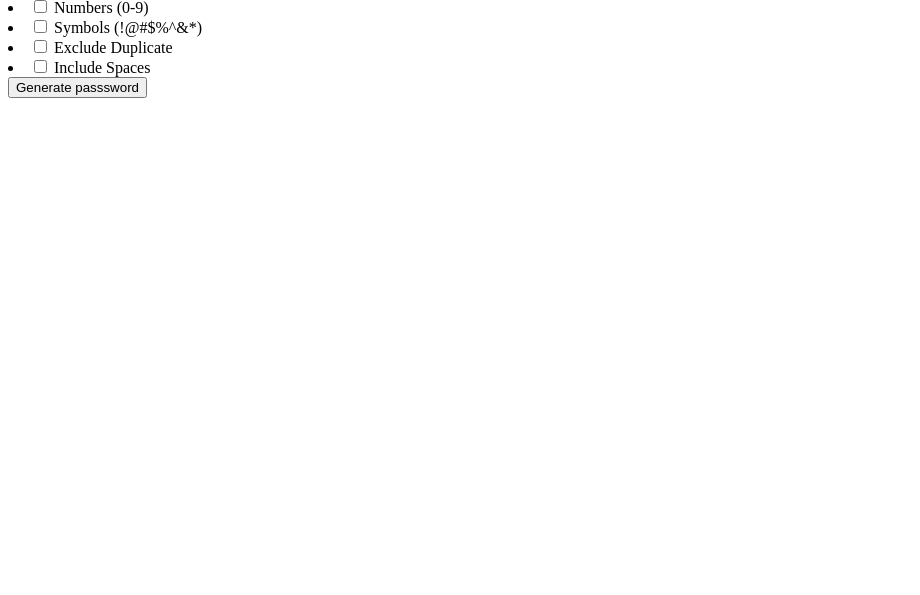
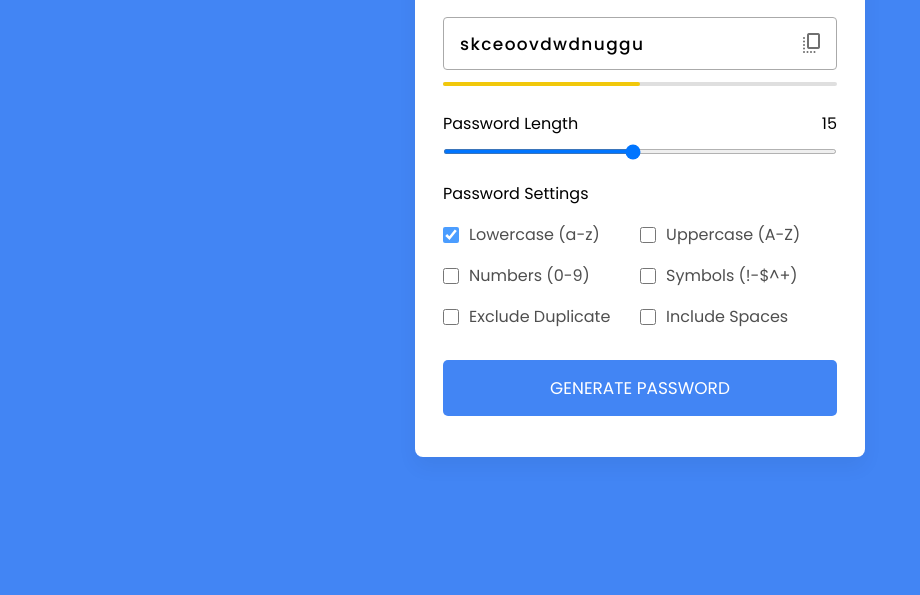
Before and after one commit to wujunfan0/Password-Generator, a plain HTML site: page index.html in a window 1280 px wide. Shown: the part 205-800 px from the top of the page, without its empty margins (0-920 px from the left). Drawn offline with nearby package versions, Linux system fonts and the light colour scheme.

Commit message:
Fifth Commit

```diff
--- a/index.html
+++ b/index.html
@@ -1,12 +1,12 @@
-<!DOCTYPE html> <!-- This tells the browser thatthis document is written in modern HTML5 so it can render age orrectly-->
-<html lang="en"> <!-- This is th root element that wraps the entire web page and the lang tells browsers that the language o the page is eglish-->
-<head> <!-- this is just a container for all the metadatat that doesnt get shown on screen but tells browser how to handle things-->
-    <meta charset="UTF-8"> <!-- this sets the character encoding to UTF 8 which lets the browser support almost all standard letters, numbers, etc-->
-    <meta name="viewport" content=""width=device-width, initial-scle="1.0"> <!-- this line is very important for having a mobile friendly design as it makes sure to scale the page properly on phones, etc-->
-    <title>Password Generator</title> <!-- this is just the title that is shown on the browser tab in your window-->
-    <link rel="stylesheet" href="style.css"> <!-- this just connects your external CSS file to the HTML file so the browser knows how to style the elements-->
+<!--<!DOCTYPE html>  This tells the browser thatthis document is written in modern HTML5 so it can render age orrectly
+<html lang="en">  This is th root element that wraps the entire web page and the lang tells browsers that the language o the page is eglish
+<head>  this is just a container for all the metadatat that doesnt get shown on screen but tells browser how to handle things
+    <meta charset="UTF-8">  this sets the character encoding to UTF 8 which lets the browser support almost all standard letters, numbers, etc
+    <meta name="viewport" content=""width=device-width, initial-scle="1.0">  this line is very important for having a mobile friendly design as it makes sure to scale the page properly on phones, etc
+    <title>Password Generator</title>  this is just the title that is shown on the browser tab in your window
+    <link rel="stylesheet" href="style.css">  this just connects your external CSS file to the HTML file so the browser knows how to style the elements
 </head>
-<body> <!--this is the body section is is all of the vsuual content-->
+<body> this is the body section is is all of the vsuual content
     <div class="container">
         <h2>Password Generator</h2>
         <div class="wrapper">
@@ -53,4 +53,71 @@
             </div>
             <button class="generate-btn">Generate passsword</button>
         </div>
+    </div> -->
+
+
+<!DOCTYPE html>
+<html lang="en" dir="ltr">
+  <head>
+    <meta charset="utf-8">
+    <title>Random Password Generator</title>
+    <link rel="stylesheet" href="style.css">
+    <meta name="viewport" content="width=device-width, initial-scale=1.0">
+    <link rel="stylesheet" href="https://fonts.googleapis.com/css2?family=Material+Symbols+Rounded:opsz,wght,FILL,GRAD@20..48,100..700,0..1,-50..200">
+    <script src="script.js" defer></script>
+
+  </head>
+  <body>
+    <div class="container">
+    <h2>Password Generator</h2>
+    <div class="wrapper">
+        <div class="input-box">
+
+
+          <input type="text" disabled>
+          <span class="material-symbols-rounded">copy_all</span>
+        </div>
+        <div class="pass-indicator"></div>
+        <div class="pass-length">
+          <div class="details">
+            <label class="title">Password Length</label>
+            <span></span>
+
+
+          </div>
+          <input type="range" min="1" max="30" value="15" step="1">
+        </div>
+        <div class="pass-settings">
+          <label class="title">Password Settings</label>
+          <ul class="options">
+            <li class="option">
+              <input type="checkbox" id="lowercase" checked>
+              <label for="lowercase">Lowercase (a-z)</label>
+            </li>
+            <li class="option">
+              <input type="checkbox" id="uppercase">
+              <label for="uppercase">Uppercase (A-Z)</label>
+            </li>
+            <li class="option">
+              <input type="checkbox" id="numbers">
+              <label for="numbers">Numbers (0-9)</label>
+            </li>
+            <li class="option">
+              <input type="checkbox" id="symbols">
+              <label for="symbols">Symbols (!-$^+)</label>
+            </li>
+            <li class="option">
+              <input type="checkbox" id="exc-duplicate">
+              <label for="exc-duplicate">Exclude Duplicate</label>
+            </li>
+            <li class="option">
+              <input type="checkbox" id="spaces">
+              <label for="spaces">Include Spaces</label>
+            </li>
+          </ul>
+        </div>
+        <button class="generate-btn">Generate Password</button>
+      </div>
     </div>
+</body>
+</html>
--- /dev/null
+++ b/script.js
@@ -0,0 +1,62 @@
+const lengthSlider = document.querySelector(".pass-length input"),options = document.querySelectorAll(".option input"),copyIcon = document.querySelector(".input-box span"),passwordInput = document.querySelector(".input-box input"),passIndicator = document.querySelector(".pass-indicator"),generateBtn = document.querySelector(".generate-btn");
+const characters = { // object of letters numbers  symbols
+    lowercase: "abcdefghijklmnopqrstuvwxyz",
+    uppercase: "ABCDEFGHIJKLMNOPQRSTUVWXYZ",
+    numbers: "0123456789",
+    symbols: "^!$%&|[](){}:;.,*+-#@<>~"
+}
+
+
+const generatePassword = () => {
+    let staticPassword = "",
+        randomPassword = "",
+        excludeDuplicate = false,
+        passLength = lengthSlider.value;
+        options.forEach(option => { // looping through each options checkbox
+            if(option.checked) { // if checkbox is checked
+            if(option.id !== "exc-duplicate" && option.id !== "spaces") {
+                staticPassword += characters[option.id];
+            } else if(option.id === "spaces") { // if checkbox id is spaces
+                staticPassword += `  ${staticPassword}  `
+            } else {
+                excludeDuplicate = true;
+            }
+        }
+    });
+
+
+    for (let i = 0; i < passLength; i++) {
+                                // getting random character
+        let randomChar = staticPassword[Math.floor(Math.random() * staticPassword.length)]
+        if(excludeDuplicate) { // if this is true
+            !randomPassword.includes(randomChar) || randomChar == " " ? randomPassword += randomChar : i--;
+        } else { // adding random chararcter
+            randomPassword += randomChar
+        }
+    }
+    passwordInput.value = randomPassword
+}
+
+const upadatePassIndicator = () => {
+    // setting slider values to show if weak or storng
+    passIndicator.id = lengthSlider.value <= 8 ? "weak" : lengthSlider.value <= 16 ? "medium" : "strong";
+}
+const updateSlider = () => {
+    // puts slider value as text
+    document.querySelector(".pass-length span").innerText = lengthSlider.value
+    generatePassword();
+    upadatePassIndicator();
+}
+updateSlider();
+const copyPassword = () => {
+    navigator.clipboard.writeText(passwordInput.value); // lets me copy rnadom apssword  to clipboard
+    copyIcon.innerText = "check"; // changes copy to ctcick
+    copyIcon.style.color = "#4285F4"
+    setTimeout(() => { // this changes tick after 1500ms
+        copyIcon.innerText = "copy_all";
+        copyIcon.style.color = "#707070";
+    }, 1500);
+}
+copyIcon.addEventListener("click", copyPassword)
+lengthSlider.addEventListener("input", updateSlider)
+generateBtn.addEventListener("click", generatePassword)
--- a/style.css
+++ b/style.css
@@ -0,0 +1,134 @@
+@import url('https://fonts.googleapis.com/css2?family=Poppins:wght@400;500;600&display=swap');
+*{
+  margin: 0;
+  padding: 0;
+  box-sizing: border-box;
+  font-family: 'Poppins', sans-serif;
+}
+body{
+  display: flex;
+  align-items: center;
+  justify-content: center;
+  min-height: 100vh;
+  background: #4285F4;
+}
+.container{
+  width: 450px;
+  background: #fff;
+  border-radius: 8px;
+  box-shadow: 0 10px 20px rgba(0,0,0,0.05);
+}
+.container h2{
+  font-weight: 600;
+  font-size: 1.31rem;
+  padding: 1rem 1.75rem;
+  border-bottom: 1px solid #d4dbe5;
+}
+.wrapper{
+  margin: 1.25rem 1.75rem;
+}
+.wrapper .input-box{
+  position: relative;
+}
+.input-box input{
+  width: 100%;
+  height: 53px;
+  color: #000;
+  background: none;
+  font-size: 1.06rem;
+  font-weight: 500;
+  border-radius: 4px;
+  letter-spacing: 1.4px;
+  border: 1px solid #aaa;
+  padding: 0 2.85rem 0 1rem;
+}
+.input-box span{
+  position: absolute;
+  right: 13px;
+  cursor: pointer;
+  line-height: 53px;
+  color: #707070;
+}
+.input-box span:hover{
+  color: #4285F4!important;
+}
+.wrapper .pass-indicator{
+  width: 100%;
+  height: 4px;
+  position: relative;
+  background: #dfdfdf;
+  margin-top: 0.75rem;
+  border-radius: 25px;
+}
+.pass-indicator::before{
+  position: absolute;
+  content: "";
+  height: 100%;
+  width: 50%;
+  border-radius: inherit;
+  transition: width 0.3s ease;
+}
+.pass-indicator#weak::before{
+  width: 20%;
+  background: #E64A4A;
+}
+.pass-indicator#medium::before{
+  width: 50%;
+  background: #f1c80b;
+}
+.pass-indicator#strong::before{
+  width: 100%;
+  background: #4285F4;
+}
+.wrapper .pass-length{
+  margin: 1.56rem 0 1.25rem;
+}
+.pass-length .details{
+  display: flex;
+  justify-content: space-between;
+}
+.pass-length input{
+  width: 100%;
+  height: 5px;
+}
+.pass-settings .options{
+  display: flex;
+  list-style: none;
+  flex-wrap: wrap;
+  margin-top: 1rem;
+}
+.pass-settings .options .option{
+  display: flex;
+  align-items: center;
+  margin-bottom: 1rem;
+  width: calc(100% / 2);
+}
+.options .option:first-child{
+  pointer-events: none;
+}
+.options .option:first-child input{
+  opacity: 0.7;
+}
+.options .option input{
+  height: 16px;
+  width: 16px;
+  cursor: pointer;
+}
+.options .option label{
+  cursor: pointer;
+  color: #4f4f4f;
+  padding-left: 0.63rem;
+}
+.wrapper .generate-btn{
+  width: 100%;
+  color: #fff;
+  border: none;
+  outline: none;
+  cursor: pointer;
+  background: #4285F4;
+  font-size: 1.06rem;
+  padding: 0.94rem 0;
+  border-radius: 5px;
+  text-transform: uppercase;
+  margin: 0.94rem 0 1.3rem;
+}
```
Also changed, not shown: test1.js (+18 -0 lines).
